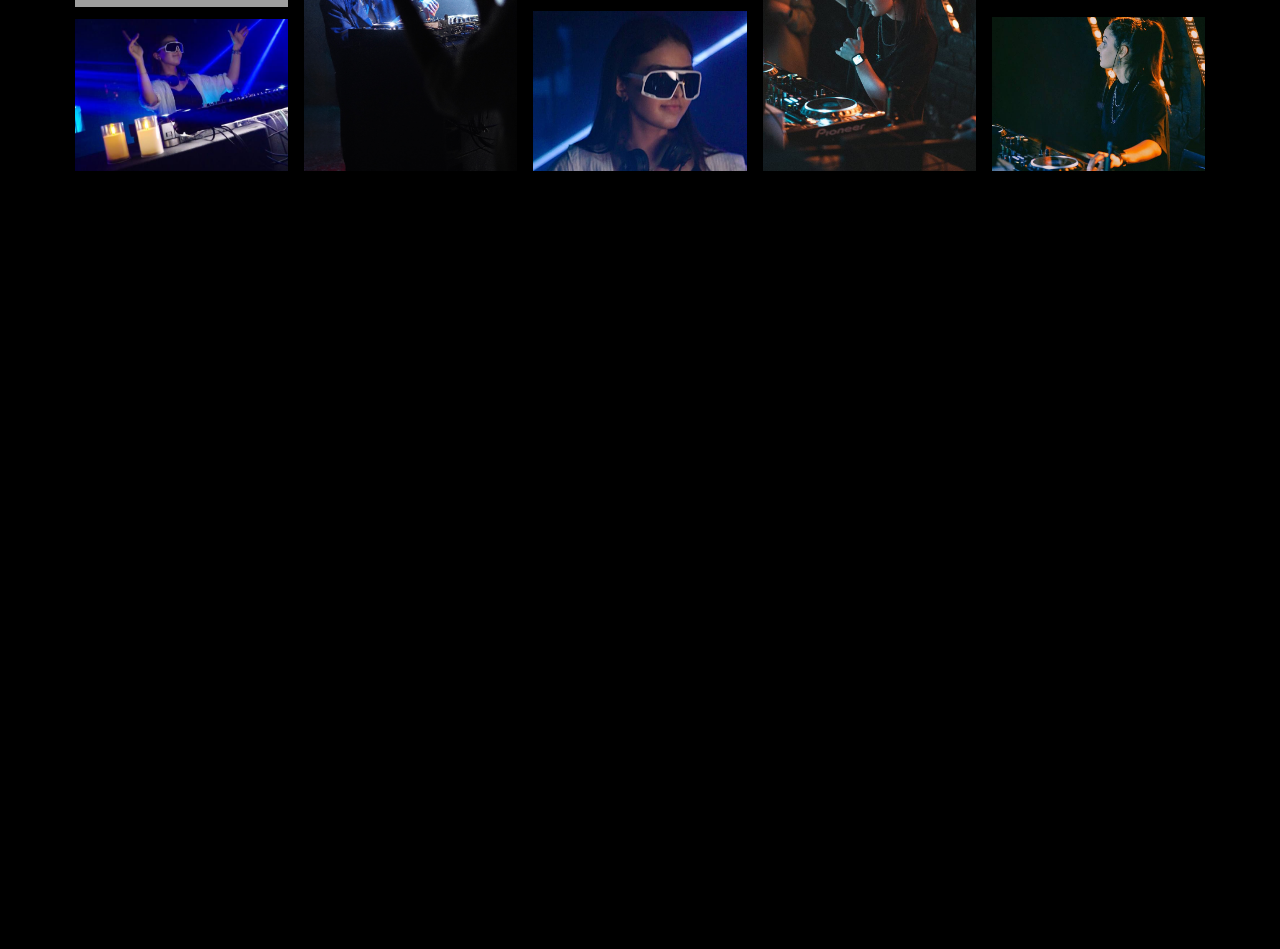
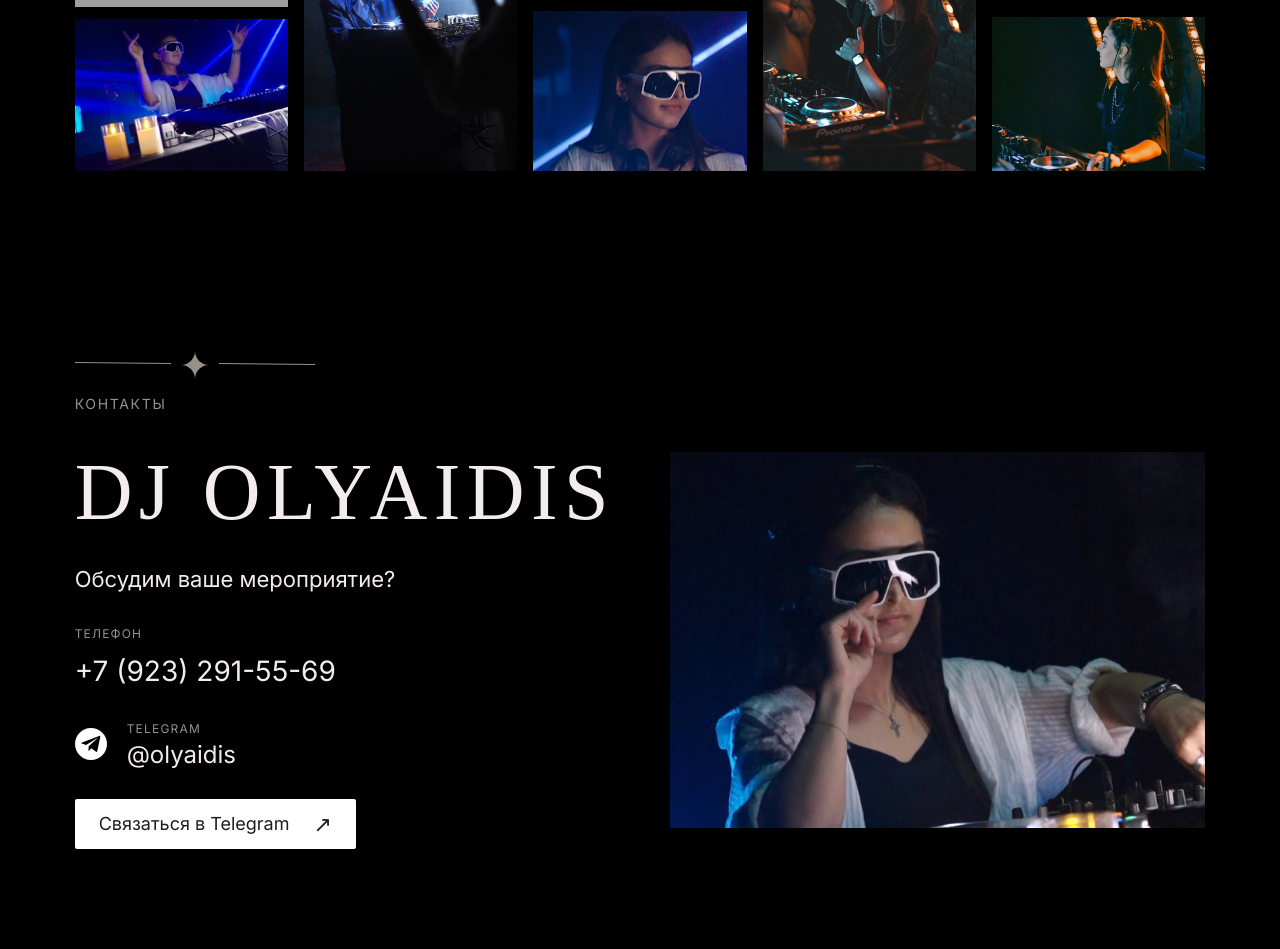
Before and after one commit to alina2297-tech/olyaidis, a website built with Vite: page index.html in a window 1280 px wide. Shown: the part 3685-4634 px from the top of the page. Before the commit the page ends 3956 px from the top, so only its background shows below. Built offline with nearby package versions, Linux system fonts and the light colour scheme; grey boxes are pictures that could not be loaded.

Commit message:
contacts

```diff
--- a/index.html
+++ b/index.html
@@ -423,6 +423,61 @@
           </ul>
         </div>
       </section>
+
+      <section class="contacts" id="contacts" aria-labelledby="contacts-title">
+        <div class="contacts__frame frame">
+          <div class="contacts__kicker">
+            <img class="contacts__ornament ornament" src="/images/decor-line.svg" alt="" />
+            <p class="contacts__label">контакты</p>
+          </div>
+
+          <div class="contacts__body">
+            <div class="contacts__copy">
+              <h2 class="contacts__title" id="contacts-title">DJ OLYAIDIS</h2>
+              <p class="contacts__lead">Обсудим ваше мероприятие?</p>
+
+              <div class="contacts__details">
+                <div class="contacts__item">
+                  <p class="contacts__tag">Телефон</p>
+                  <a class="contacts__phone" href="tel:+79232915569">+7 (923) 291-55-69</a>
+                </div>
+
+                <a
+                  class="contacts__telegram"
+                  href="https://t.me/olyaidis"
+                  target="_blank"
+                  rel="noopener noreferrer"
+                >
+                  <span class="contacts__icon">
+                    <img src="/images/telegram.svg" alt="" />
+                  </span>
+                  <span class="contacts__profile">
+                    <span class="contacts__tag">Telegram</span>
+                    <span class="contacts__handle">@olyaidis</span>
+                  </span>
+                </a>
+
+                <a
+                  class="contacts__write"
+                  href="https://t.me/olyaidis"
+                  target="_blank"
+                  rel="noopener noreferrer"
+                >
+                  <span>Связаться в Telegram</span>
+                  <span aria-hidden="true">↗</span>
+                </a>
+              </div>
+            </div>
+
+            <div class="contacts__photo">
+              <img
+                src="/images/gallery-3.png"
+                alt="DJ Olyaidis в белых очках за пультом"
+              />
+            </div>
+          </div>
+        </div>
+      </section>
     </main>
 
     <script type="module" src="/src/main.js"></script>
--- a/src/main.js
+++ b/src/main.js
@@ -1,7 +1,7 @@
 const burger = document.querySelector(".header__burger");
 const menu = document.querySelector(".mobile-menu");
 const covered = document.querySelectorAll(
-  ".hero__visual, .hero__panel, .about, .catalog, .equipment, .gallery",
+  ".hero__visual, .hero__panel, .about, .catalog, .equipment, .gallery, .contacts",
 );
 const desktop = window.matchMedia("(min-width: 801px)");
 
--- a/src/style.css
+++ b/src/style.css
@@ -871,6 +871,194 @@ h1 {
   height: 209.23%;
 }
 
+.contacts {
+  background: var(--bg);
+}
+
+.contacts__frame {
+  display: flex;
+  flex-direction: column;
+  align-items: flex-start;
+  gap: 2.5rem;
+  margin-inline: auto;
+  padding-top: 5rem;
+  padding-bottom: 6.25rem;
+}
+
+.contacts__kicker {
+  display: flex;
+  flex-direction: column;
+  align-items: flex-start;
+  gap: 1rem;
+}
+
+.contacts__label {
+  color: var(--note);
+  font-size: 0.875rem;
+  font-weight: 400;
+  line-height: normal;
+  letter-spacing: 0.12em;
+  text-transform: uppercase;
+}
+
+.contacts__body {
+  display: grid;
+  grid-template-columns: minmax(0, 548fr) minmax(0, 602fr);
+  align-items: start;
+  column-gap: clamp(1.5rem, 8.472vw, 7.625rem);
+  width: 100%;
+}
+
+.contacts__copy {
+  display: flex;
+  flex-direction: column;
+  align-items: flex-start;
+  gap: 2rem;
+  min-width: 0;
+}
+
+.contacts__title {
+  color: var(--title);
+  font-family: var(--display);
+  font-size: clamp(2.5rem, 6.25vw, 5.625rem);
+  font-weight: 400;
+  line-height: 1;
+  letter-spacing: 0.08em;
+  white-space: nowrap;
+}
+
+.contacts__lead {
+  color: var(--title);
+  font-size: 1.375rem;
+  font-weight: 400;
+  line-height: 1.875rem;
+}
+
+.contacts__details {
+  display: flex;
+  flex-direction: column;
+  align-items: flex-start;
+  gap: 1.75rem;
+}
+
+.contacts__item {
+  display: flex;
+  flex-direction: column;
+  align-items: flex-start;
+  gap: 0.5rem;
+}
+
+.contacts__tag {
+  color: var(--note);
+  font-size: 0.75rem;
+  font-weight: 400;
+  line-height: 1rem;
+  letter-spacing: 0.1em;
+  text-transform: uppercase;
+}
+
+.contacts__phone {
+  color: var(--title);
+  font-size: 1.75rem;
+  font-weight: 400;
+  line-height: 2.6875rem;
+  text-decoration: none;
+}
+
+.contacts__phone:hover,
+.contacts__phone:focus-visible,
+.contacts__telegram:hover .contacts__handle,
+.contacts__telegram:focus-visible .contacts__handle {
+  color: var(--text);
+}
+
+.contacts__phone:focus-visible,
+.contacts__telegram:focus-visible {
+  outline: 1px solid var(--title);
+  outline-offset: 4px;
+}
+
+.contacts__telegram {
+  display: flex;
+  align-items: center;
+  gap: 1rem;
+  color: inherit;
+  text-decoration: none;
+}
+
+.contacts__icon {
+  display: block;
+  flex: 0 0 2.25rem;
+  width: 2.25rem;
+  height: 2.25rem;
+}
+
+.contacts__icon img {
+  width: auto;
+  max-width: none;
+  height: auto;
+}
+
+.contacts__profile {
+  display: flex;
+  flex-direction: column;
+  gap: 0.125rem;
+}
+
+.contacts__handle {
+  color: var(--title);
+  font-size: 1.5rem;
+  font-weight: 400;
+  line-height: 2rem;
+}
+
+.contacts__write {
+  display: inline-flex;
+  align-items: center;
+  gap: 1.5rem;
+  height: 50px;
+  padding: 0 1.5rem;
+  border-radius: 2px;
+  background: #fff;
+  color: var(--ink);
+  font-size: 1.125rem;
+  font-weight: 400;
+  line-height: 1.125rem;
+  text-decoration: none;
+  white-space: nowrap;
+}
+
+.contacts__write span:last-child {
+  font-size: 1.375rem;
+  line-height: 1.875rem;
+}
+
+.contacts__write:hover,
+.contacts__write:focus-visible {
+  background: var(--title);
+}
+
+.contacts__write:focus-visible {
+  outline: 1px solid var(--title);
+  outline-offset: 4px;
+}
+
+.contacts__photo {
+  position: relative;
+  width: 100%;
+  aspect-ratio: 602 / 423;
+  overflow: hidden;
+}
+
+.contacts__photo img {
+  position: absolute;
+  left: 0;
+  top: -70.9%;
+  width: 100%;
+  height: 255.13%;
+  max-width: none;
+}
+
 @media (prefers-reduced-motion: reduce) {
   .header__link::after,
   .hero__btn::before,
@@ -1279,4 +1467,29 @@ h1 {
   .gallery__col:nth-child(5) .gallery__shot:nth-child(2) {
     aspect-ratio: 241.6 / 173.071;
   }
+
+  .contacts__frame {
+    gap: 2rem;
+    padding: 3rem 1.5rem 3.5rem;
+  }
+
+  .contacts__body {
+    grid-template-columns: 1fr;
+    row-gap: 2rem;
+  }
+
+  .contacts__title {
+    font-size: clamp(2rem, 10vw, 3rem);
+    white-space: normal;
+  }
+
+  .contacts__lead {
+    font-size: 1.125rem;
+    line-height: 1.75rem;
+  }
+
+  .contacts__phone {
+    font-size: 1.5rem;
+    line-height: 1.4;
+  }
 }
```
Also changed, not shown: images/telegram.svg (added).
